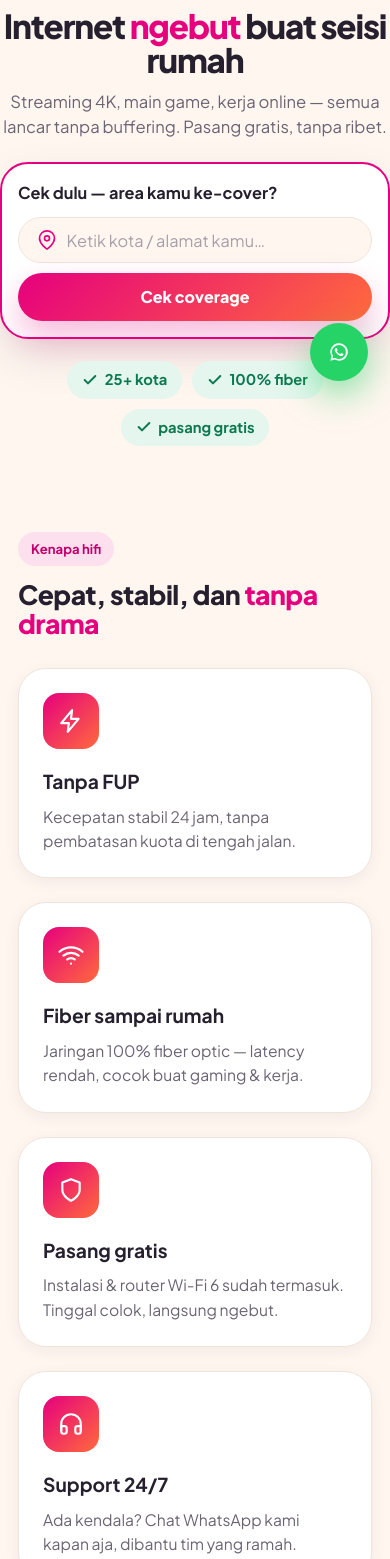
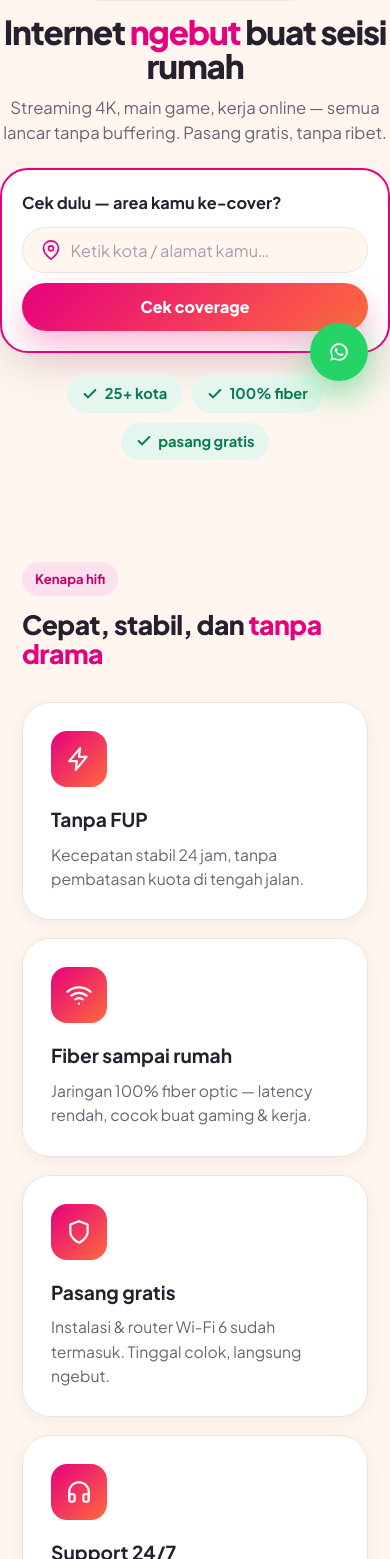
Before and after one commit to vanhallen28/hifi, a Next.js app: page / in a window 390 px wide. Shown: the part 441-2000 px from the top of the page. Built offline with nearby package versions, Linux system fonts and the light colour scheme; no server answers; the database is empty.

Commit message:
mobile: more breathing room

```diff
--- a/app/site.css
+++ b/app/site.css
@@ -236,3 +236,20 @@
   .hero h1{font-size:1.92rem}
   .foot-grid{grid-template-columns:1fr}
 }
+
+/* ===== mobile spacing v2 (more breathing room) ===== */
+@media(max-width:600px){
+  .wrap{padding:0 22px}
+  .hero-grid{padding:24px 0 48px}
+  .cov{padding:20px}
+  .card{padding:28px}
+  .pkg{padding:30px}
+  .sec{padding:54px 0}
+  .sec-head{margin-bottom:34px}
+  .grid-3{gap:18px}
+  .stats{gap:14px}
+  .stat{padding:22px}
+  .quote{padding:36px 24px}
+  .cta-final{padding:54px 26px}
+  .pkg-grid{gap:20px}
+}
```
